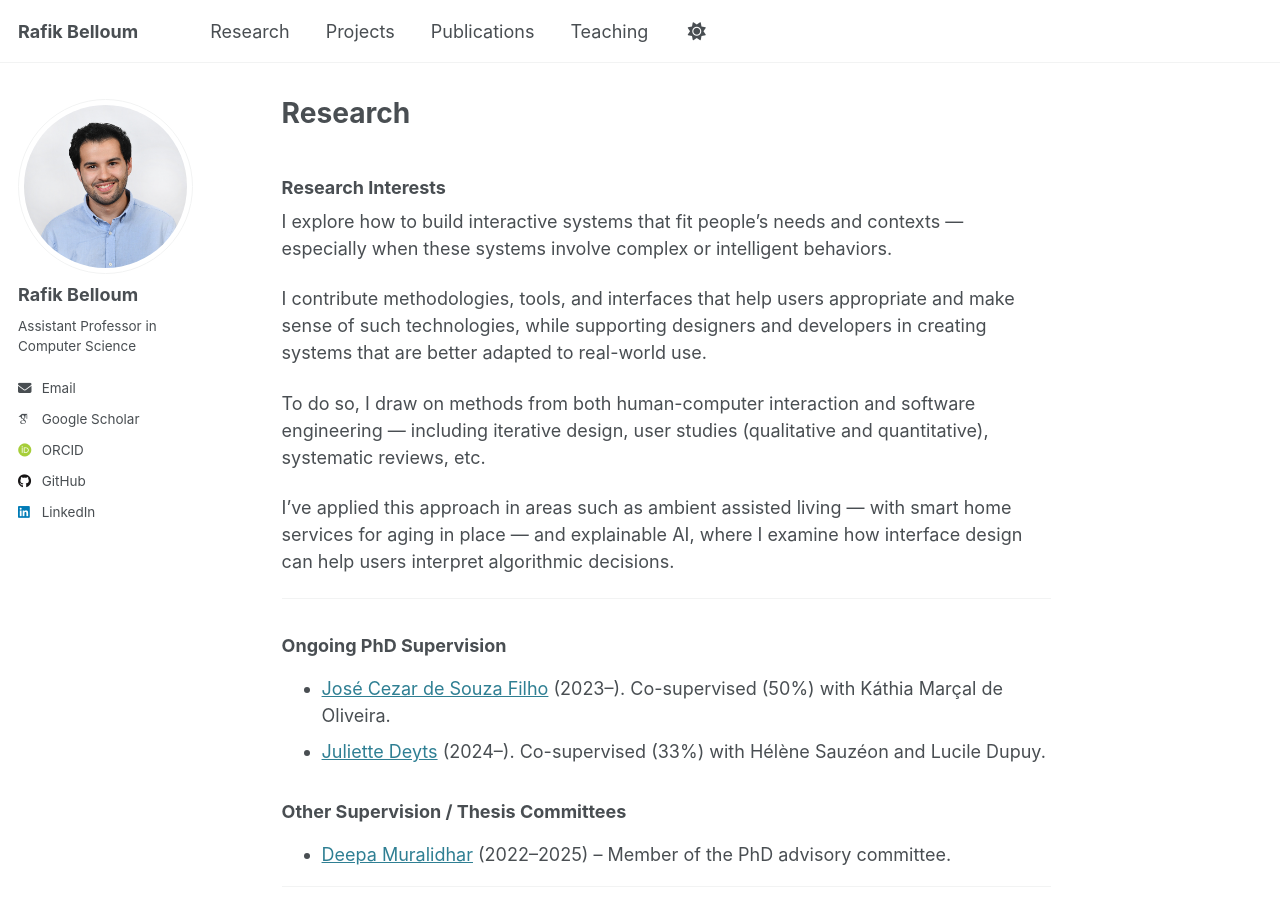
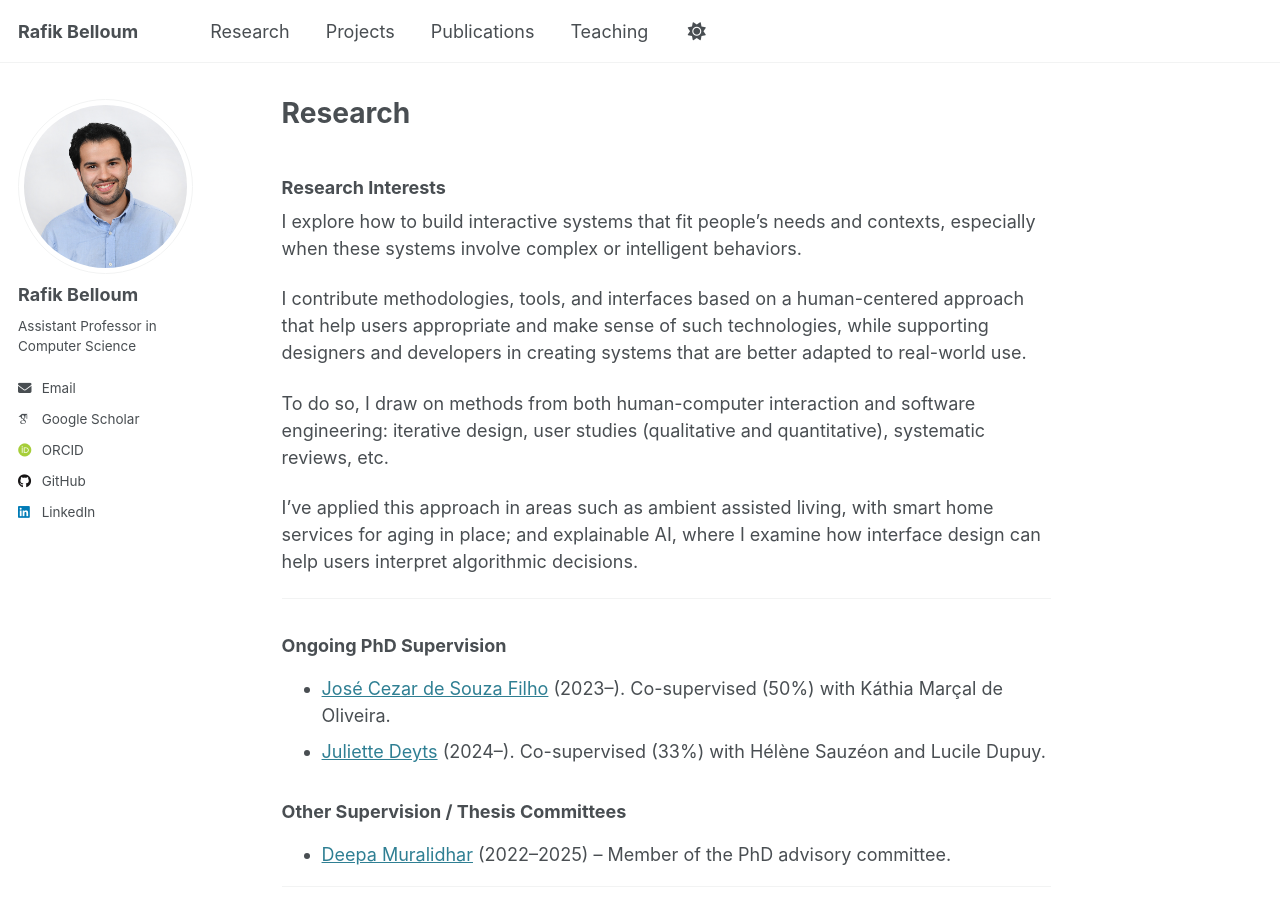
Before and after one commit to rafik-belloum/rafik-belloum.github.io, a Jekyll site: the page built from _pages/research.md, in a window 1280 px wide and 900 px high. Built offline with Jekyll 4.4.1, drawn with Linux system fonts in a browser that asks for light colours; some web fonts are replaced.

Commit message:
Update research.md

```diff
--- a/_pages/research.md
+++ b/_pages/research.md
@@ -7,13 +7,13 @@ author_profile: true
 
 ### Research Interests
 
-I explore how to build interactive systems that fit people's needs and contexts — especially when these systems involve complex or intelligent behaviors.
+I explore how to build interactive systems that fit people's needs and contexts, especially when these systems involve complex or intelligent behaviors.
 
-I contribute methodologies, tools, and interfaces that help users appropriate and make sense of such technologies, while supporting designers and developers in creating systems that are better adapted to real-world use.
+I contribute methodologies, tools, and interfaces based on a human-centered approach that help users appropriate and make sense of such technologies, while supporting designers and developers in creating systems that are better adapted to real-world use.
 
-To do so, I draw on methods from both human-computer interaction and software engineering — including iterative design, user studies (qualitative and quantitative), systematic reviews, etc.
+To do so, I draw on methods from both human-computer interaction and software engineering: iterative design, user studies (qualitative and quantitative), systematic reviews, etc.
 
-I’ve applied this approach in areas such as ambient assisted living — with smart home services for aging in place — and explainable AI, where I examine how interface design can help users interpret algorithmic decisions.
+I’ve applied this approach in areas such as ambient assisted living, with smart home services for aging in place; and explainable AI, where I examine how interface design can help users interpret algorithmic decisions.
 
 ---
 
```
